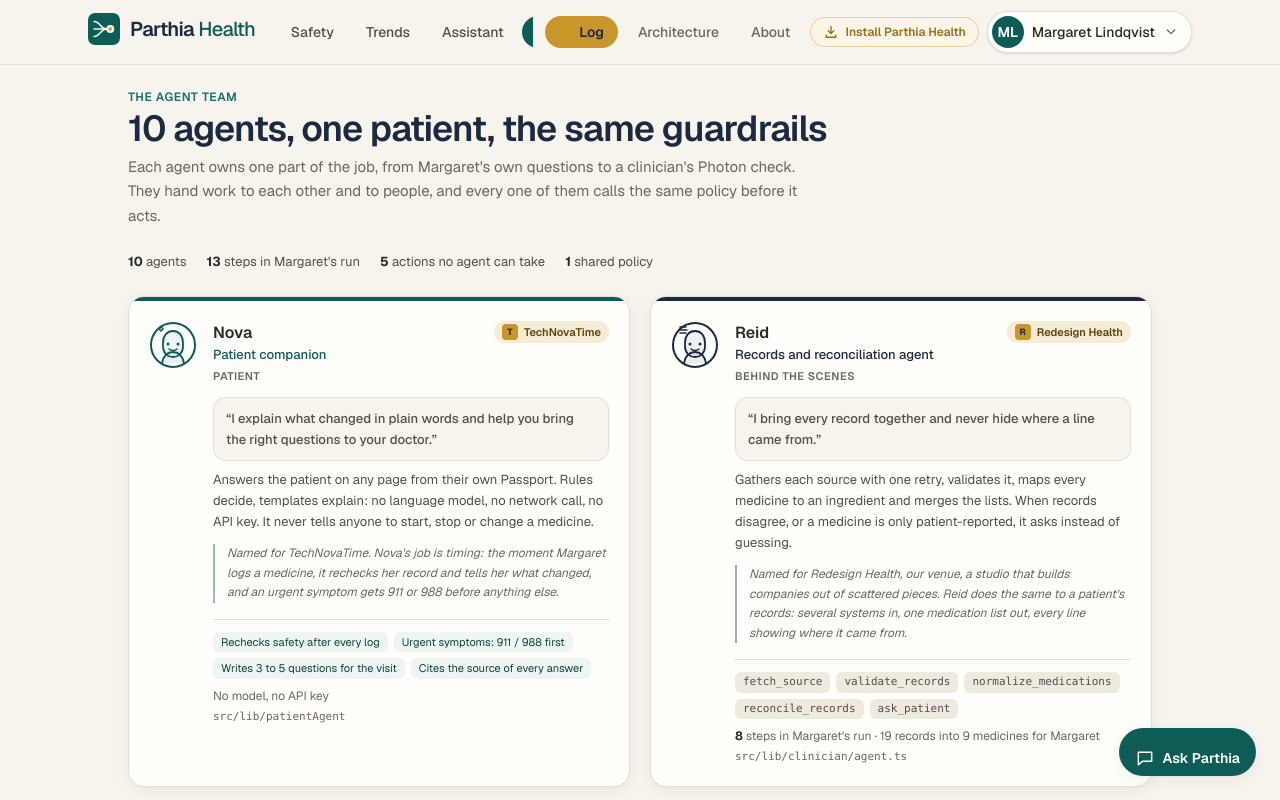
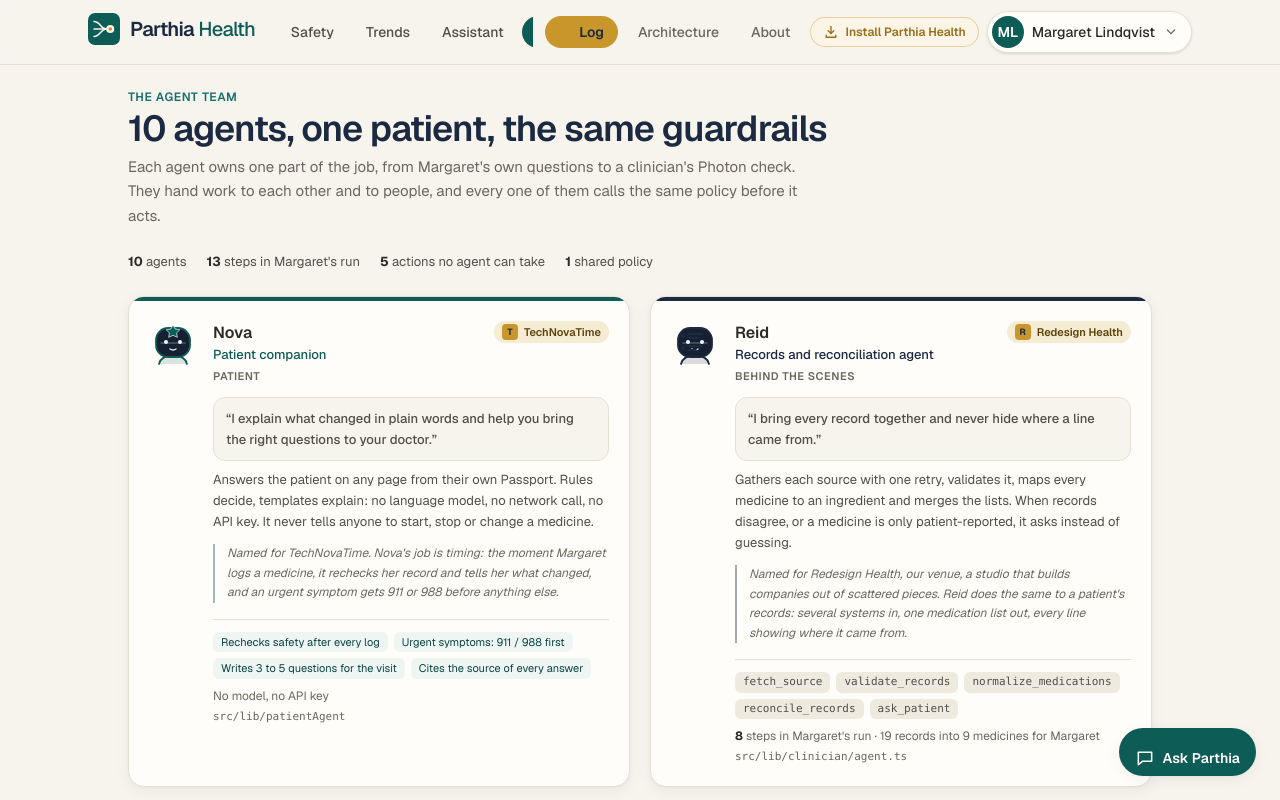
Before and after one commit to santiago9107/hackathon_parthia, a Next.js app: page /agents in a window 1280 px wide. Shown: the top 800 px of the page. Built offline with nearby package versions, Linux system fonts and the light colour scheme.

Commit message:
Refresh agent face identities

```diff
--- a/src/components/agents/AgentFace.tsx
+++ b/src/components/agents/AgentFace.tsx
@@ -2,30 +2,43 @@ import { AGENTS } from "@/lib/agents/roster";
 
 export type AgentFaceId = "patient" | "records" | "safety" | "photon" | "liaison" | "cardiology" | "nutrition" | "behavioral" | "orchestrator" | "reviewer";
 
-const fallback = "#1b2a41";
+const SHELL = "#172033";
+const FEATURE = "#e7fbff";
 const accents = new Map(AGENTS.map((agent) => [agent.id, agent.color]));
 
 function accentFor(id: string): string {
-  return accents.get(id) ?? fallback;
+  return accents.get(id) ?? "#1b2a41";
 }
 
-/** A compact, shared SVG identity for the bounded Parthia agent team. */
+function OperatorShell({ accent, detail }: { accent: string; detail: React.ReactNode }) {
+  return <>
+    <path d="M10 43c1.4-5.7 6.1-8.5 14-8.5S36.6 37.3 38 43" fill={`${accent}28`} stroke={accent} strokeWidth="1.8" strokeLinecap="round" />
+    <rect x="7" y="7" width="34" height="29" rx="12" fill={SHELL} stroke={accent} strokeWidth="1.8" />
+    <path d="M12 22h24" stroke={FEATURE} strokeOpacity=".38" strokeWidth="1.2" strokeLinecap="round" />
+    <circle cx="17" cy="21" r="2" fill={FEATURE} /><circle cx="31" cy="21" r="2" fill={FEATURE} />
+    <path d="M21 28c1.8 1.2 4.2 1.2 6 0" stroke={FEATURE} strokeWidth="1.4" strokeLinecap="round" />
+    {detail}
+  </>;
+}
+
+function Detail({ id, accent }: { id: string; accent: string }) {
+  switch (id) {
+    case "patient": return <path d="m24 4 2.3 4.1 4.5.7-3.2 3.1.7 4.4-4.3-2-4.3 2 .7-4.4-3.2-3.1 4.5-.7z" fill={accent} stroke={FEATURE} strokeWidth=".7" />;
+    case "records":
+    case "orchestrator": return <g stroke={accent} strokeWidth="1.8" strokeLinecap="round"><path d="M17 13h14M17 17h10M17 25h14M17 29h8" /><circle cx="12" cy="15" r="2" fill={accent} stroke="none" /><circle cx="12" cy="27" r="2" fill={accent} stroke="none" /></g>;
+    case "safety":
+    case "reviewer": return <g><path d="M24 10 33 14v6c0 6-4 9-9 12-5-3-9-6-9-12v-6z" fill={`${accent}66`} stroke={accent} strokeWidth="1.7" /><path d="m19 23 3 3 7-8" stroke={FEATURE} strokeWidth="1.7" strokeLinecap="round" strokeLinejoin="round" /></g>;
+    case "photon": return <g stroke={accent} strokeWidth="1.7" strokeLinecap="round"><path d="M15 15h18M18 20h12M15 25h18M20 30h8" /><path d="m12 11 2 3-2 3" /></g>;
+    case "liaison": return <g stroke={accent} strokeWidth="1.7" strokeLinecap="round"><rect x="18" y="12" width="12" height="10" rx="2" /><path d="M24 22v8M20 26h8" /></g>;
+    case "cardiology": return <path d="M12 23h5l3-7 5 14 3-7h8" stroke={accent} strokeWidth="1.8" strokeLinecap="round" strokeLinejoin="round" />;
+    case "nutrition": return <g stroke={accent} strokeWidth="1.7" strokeLinecap="round"><path d="M24 29c-5-5-5-11 1-15 6 4 6 10-1 15Z" /><path d="M24 19v12M24 25l-4-3" /></g>;
+    case "behavioral": return <path d="M15 26c3-8 5-8 8 0s5 8 8 0" stroke={accent} strokeWidth="1.8" strokeLinecap="round" fill="none" />;
+    default: return <circle cx="24" cy="27" r="4" fill={accent} />;
+  }
+}
+
+/** Compact operator faces. One shared visor gives the team a coherent identity. */
 export function AgentFace({ id, size = 48 }: { id: AgentFaceId | string; size?: number }) {
   const accent = accentFor(id);
-  const crest = id === "patient" ? <path d="M12 5.5 14 8l-2 2-2-2 2-2Z" />
-    : id === "records" || id === "orchestrator" ? <path d="M9 6h6M8 9h8M9 12h6" />
-      : id === "safety" || id === "reviewer" ? <path d="m9 10 2 2 4-4" />
-        : id === "photon" ? <path d="M8 8h8M8 12h5M8 16h8" />
-          : id === "liaison" ? <path d="M9 7h6v5H9zM12 12v5" />
-            : <path d="M8 8h8M8 12h8M10 16h4" />;
-  return (
-    <svg width={size} height={size} viewBox="0 0 48 48" fill="none" role="img" aria-label={`${id} agent face`}>
-      <circle cx="24" cy="24" r="22" fill="white" stroke={accent} strokeWidth="2" />
-      <path d="M13 42c1.5-7.4 5.2-11 11-11s9.5 3.6 11 11" fill={`${accent}18`} stroke={accent} strokeWidth="1.8" strokeLinecap="round" />
-      <path d="M14 22c0-7.6 4.2-12 10-12s10 4.4 10 12v3.5c0 6-4.4 10.5-10 10.5S14 31.5 14 25.5V22Z" fill={`${accent}12`} stroke={accent} strokeWidth="1.8" />
-      <path d="M19 23h.01M29 23h.01" stroke={accent} strokeWidth="3" strokeLinecap="round" />
-      <path d="M20 28c1.2 1 2.4 1.4 4 1.4s2.8-.4 4-1.4" stroke={accent} strokeWidth="1.5" strokeLinecap="round" />
-      <g stroke={accent} strokeWidth="1.6" strokeLinecap="round" strokeLinejoin="round">{crest}</g>
-    </svg>
-  );
+  return <svg width={size} height={size} viewBox="0 0 48 48" fill="none" role="img" aria-label={`${id} agent face`}><OperatorShell accent={accent} detail={<Detail id={id} accent={accent} />} /></svg>;
 }
```
